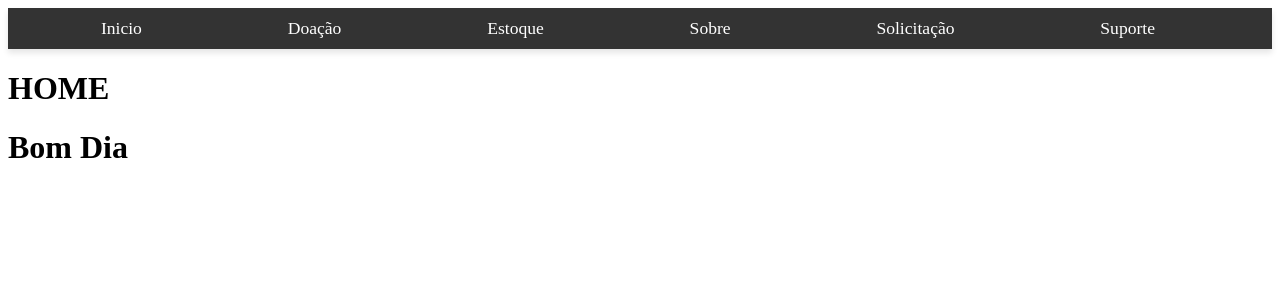
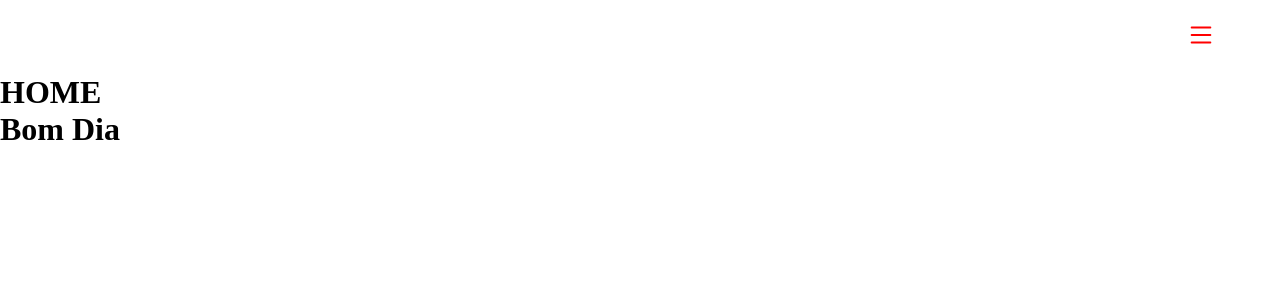
Before and after one commit to Gabriel-Andrade-Aleixo/DoacaoVital, a React (Vite) app: page /home in a window 1280 px wide. Shown: the top 300 px of the page. Built offline with nearby package versions, Linux system fonts and the light colour scheme.

Commit message:
Header 2

```diff
--- a/package.json
+++ b/package.json
@@ -10,6 +10,8 @@
     "preview": "vite preview"
   },
   "dependencies": {
+    "bootstrap": "^5.3.3",
+    "bootstrap-icons": "^1.11.3",
     "react": "^18.3.1",
     "react-dom": "^18.3.1",
     "react-router-dom": "^6.26.2"
--- a/src/components/NavBar.jsx
+++ b/src/components/NavBar.jsx
@@ -3,18 +3,33 @@ import { Link } from "react-router-dom";
 import styles from '../styles/NavBar.module.css';
 
 function NavBar() {
-    const [menuOpen, setMenuOpen] = useState(false);  // Controla se o menu está aberto ou fechado
+    // Usando useState para controlar se o menu está aberto ou fechado
+    const [menuOpen, setMenuOpen] = useState(false);
+
+    // Função para alternar o estado do menu
+    const toggleMenu = () => {
+        setMenuOpen(!menuOpen);
+    };
 
     return (
-        <header className={styles.header}>
-            <div
-                className={styles.menuIcon}
-                onClick={() => setMenuOpen(!menuOpen)}  // Alterna o estado entre aberto e fechado
-            >
-                &#9776;  {/* Ícone de menu hamburguer */}
+        <>
+            {/* Botão para abrir o menu */}
+            <div className={styles.btnabrir} onClick={toggleMenu}>
+                <svg xmlns="http://www.w3.org/2000/svg" width="30" fill="currentColor" className="bi bi-list" viewBox="0 0 16 16">
+                    <path fillRule="evenodd" d="M2.5 12a.5.5 0 0 1 .5-.5h10a.5.5 0 0 1 0 1H3a.5.5 0 0 1-.5-.5m0-4a.5.5 0 0 1 .5-.5h10a.5.5 0 0 1 0 1H3a.5.5 0 0 1-.5-.5m0-4a.5.5 0 0 1 .5-.5h10a.5.5 0 0 1 0 1H3a.5.5 0 0 1-.5-.5" />
+                </svg>
             </div>
+
+            {/* Header com menu, aplicando classes dinamicamente */}
+            <header className={`${styles.header} ${menuOpen ? styles.abrMenu : ''}`}>
+                <div className={styles.btnfechar} onClick={toggleMenu}>
+                    <svg xmlns="http://www.w3.org/2000/svg" width="30" fill="currentColor" className="bi bi-x-lg" viewBox="0 0 16 16">
+                        <path d="M2.146 2.854a.5.5 0 1 1 .708-.708L8 7.293l5.146-5.147a.5.5 0 0 1 .708.708L8.707 8l5.147 5.146a.5.5 0 0 1-.708.708L8 8.707l-5.146 5.147a.5.5 0 0 1-.708-.708L7.293 8z" />
+                    </svg>
+                </div>
+
                 <nav className={styles.navBar}>
-                <ul className={`${styles.navList} ${menuOpen ? styles.active : ''}`}>
+                    <ul className={styles.navList}>
                         <li>
                             <Link to="/" className={styles.navItem}>Inicio</Link>
                         </li>
@@ -36,6 +51,10 @@ function NavBar() {
                     </ul>
                 </nav>
             </header>
+
+            {/* Background escuro que aparece quando o menu está aberto */}
+            {menuOpen && <div className={styles.escMenu} onClick={toggleMenu}></div>}
+        </>
     );
 }
 
--- a/src/index.css
+++ b/src/index.css
@@ -1,3 +1,5 @@
-nav{
-  color: black;
+* {
+  margin: 0;
+  padding: 0;
+  box-sizing: border-box;
 }
--- a/src/styles/NavBar.module.css
+++ b/src/styles/NavBar.module.css
@@ -1,89 +1,56 @@
-/* Estilos globais */
-.header {
-    background-color: #333;
-    padding: 10px 20px;
-    color: white;
-    display: flex;
-    justify-content: space-between; /* Ajuste para que o ícone fique à direita */
-    align-items: center;
-    box-shadow: 0 4px 6px rgba(0, 0, 0, 0.1);
-    position: relative; /* Para posicionamento correto do ícone */
-    z-index: 10;
+header {
+    background-color: rgb(0, 0, 0);
+    height: 100vh;
+    position: fixed;
+    top: 0;
+    left: 0;
+    z-index: 99999;
+    width: 0;
+    overflow: hidden;
+    transition: width 0.3s ease;
 }
 
-.navBar {
-    width: 100%;
-    max-width: 1200px;
+header.abrMenu {
+    width: 70%;
 }
 
-/* Oculta a lista de navegação por padrão */
-.navList {
+header nav ul {
     list-style: none;
-    display: flex;
-    justify-content: space-around;
-    align-items: center;
-    padding: 0;
-    margin: 0;
-    transition: left 0.3s ease;
+    text-align: left;
 }
 
-/* Configuração quando o menu está ativo */
-.navList.active {
-    left: 0;
+header nav ul li .navItem {
+    text-decoration: none;
+    color: aliceblue;
+    font-size: 20px;
+    font-weight: 300;
+    padding: 20px 4%;
+    display: block;
 }
 
-/* Itens da barra de navegação */
-.navItem {
-    color: white;
-    text-decoration: none;
-    font-size: 1.1rem;
-    padding: 10px 20px;
-    transition: color 0.3s;
+header nav ul li .navItem:hover {
+    background-color: red;
 }
 
-.navItem:hover {
-    color: #f0a500;
+header .btnfechar svg,
+.btnabrir svg {
+    color: red;
+    cursor: pointer;
 }
 
-/* Configurações responsivas */
-@media (max-width: 768px) {
-    .navList {
-        flex-direction: column;
-        background-color: #333;
-        position: absolute;
-        top: 50px;
-        left: -100%; /* Inicialmente fora da tela */
-        width: 100%;
-        height: 100vh;
-        justify-content: start;
-        transition: left 0.3s ease;
-    }
-
-    /* Somente quando o menu está ativo */
-    .navList.active {
-        left: 0; /* Entra na tela quando ativo */
-    }
-
-    .navItem {
-        padding: 20px;
-        border-bottom: 1px solid #444;
-    }
+header .btnfechar,
+.btnabrir {
+    padding: 20px 5%;
+    text-align: right;
 }
 
-/* Ícone de menu hamburguer */
-.menuIcon {
-    display: none;
-    font-size: 2rem;
-    cursor: pointer;
-    z-index: 20; /* Garante que o ícone esteja sobre outros elementos */
+.escMenu {
+    background-color: rgba(0, 0, 0, 0.432);
+    width: 100%;
+    height: 100%;
+    position: fixed;
+    top: 0;
+    right: 0;
+    z-index: 9999;
+    display: block;
 }
-
-@media (max-width: 768px) {
-    .menuIcon {
-        display: block;
-        position: absolute;
-        top: 15px;
-        right: 20px;
-        color: white; /* Garante que o ícone seja visível */
-    }
-}
```
Also changed, not shown: 2 other files (tests, documents, lock files or other folders). Lines whose indentation alone changed are shown as unchanged.
